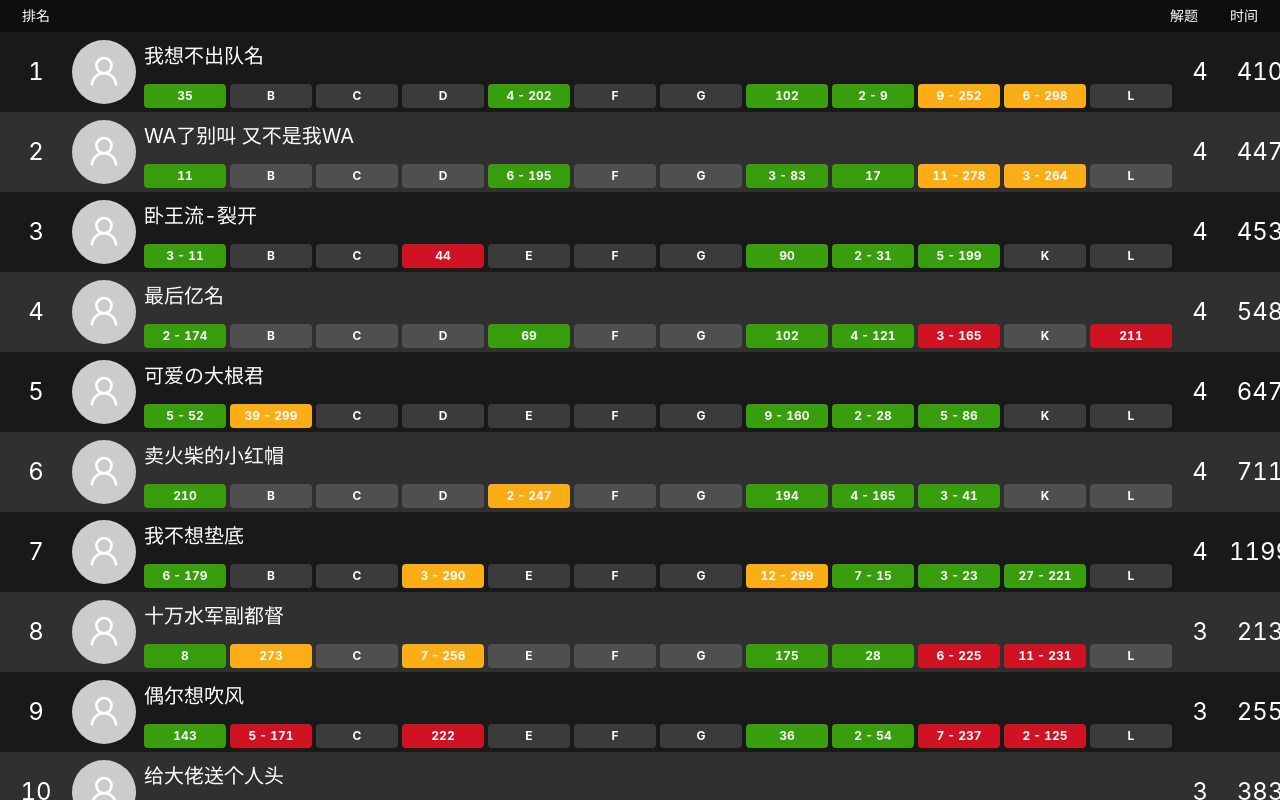
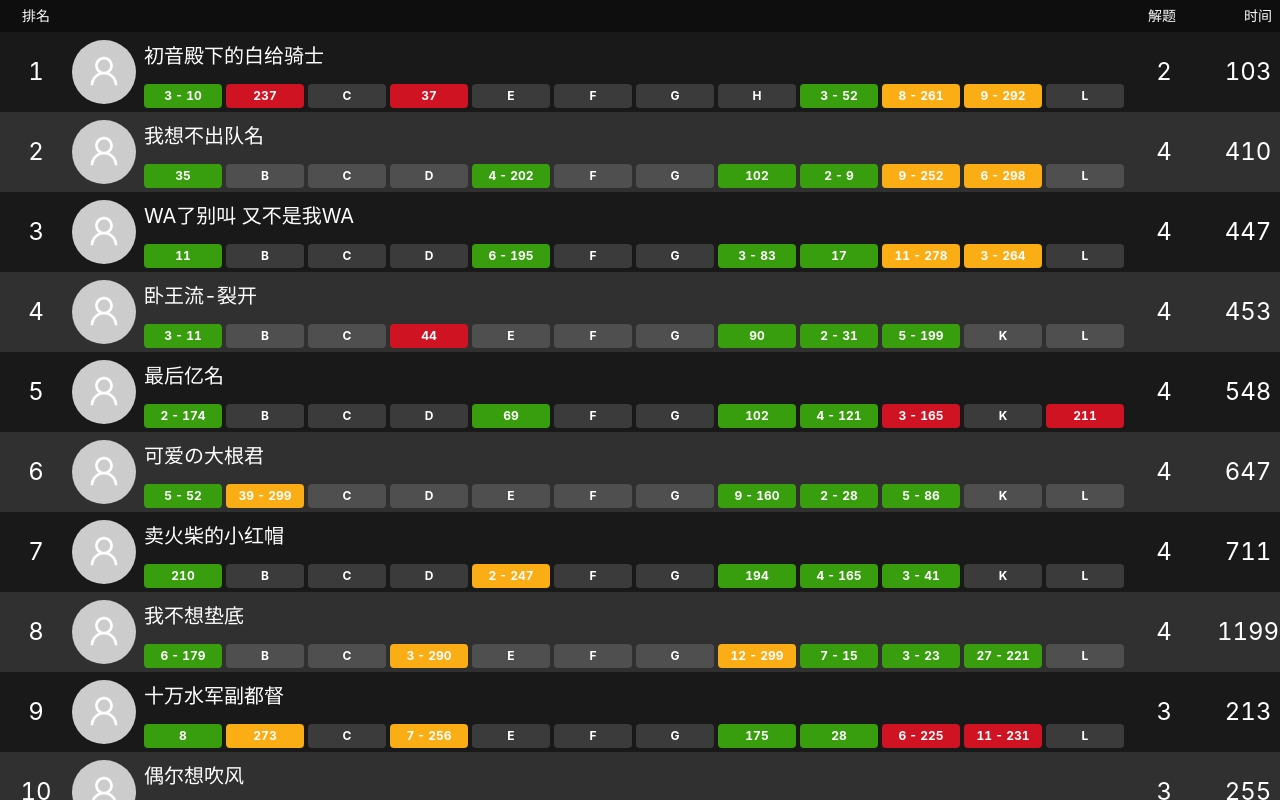
Before and after one commit to WeJudge/fancy-rank, a React (Create React App) app: page / in a window 1280 px wide. Built offline with nearby package versions, Linux system fonts and the light colour scheme.

Commit message:
diff动画

```diff
--- a/src/components/item.jsx
+++ b/src/components/item.jsx
@@ -131,10 +131,10 @@ class FancyRankItem extends React.Component {
         </div>
       </div>
       <div className="rank-item-solved">
-        {this.state.solved}
+        <span>{this.state.solved}</span>
       </div>
       <div className="rank-item-times">
-        {(this.state.totalUsedTime / 60).toFixed(0)}
+        <span>{(this.state.totalUsedTime / 60).toFixed(0)}</span>
       </div>
     </div>;
   }
--- a/src/fancy_rank.jsx
+++ b/src/fancy_rank.jsx
@@ -21,7 +21,7 @@ class FancyRank extends React.Component {
       currentIndex: 0,
       ...this.initState(),
     };
-    console.log(this.state);
+    console.log(this.state, this.props.fancyRankData);
   }
 
   state = {
@@ -65,15 +65,32 @@ class FancyRank extends React.Component {
     }
   };
 
-  setPosition = (from, to) => {
-    const { indexMapping } = this.state;
+  setPosition = (fromIndex, toIndex) => {
+    const { rankList } = this.state;
+    if (fromIndex >= rankList.length || toIndex >= rankList.length || fromIndex <= toIndex) {
+      return;
+    }
+    const target = rankList[fromIndex];
+    for (let i = fromIndex; i > toIndex; i--) {
+      rankList[i] = rankList[i - 1];
+    }
+    rankList[toIndex] = target;
+    this.setState({
+      rankList,
+    })
+  };
 
-  };
+  componentDidMount() {
+    setTimeout(() => {
+      this.setPosition(15, 0)
+    }, 3000)
+  }
 
   render() {
     return <div className="fancy-rank">
       <div className="fancy-rank-header">
         <div className="fancy-rank-header-item rank">排名</div>
+        <div className="fancy-rank-header-item fill_logo" />
         <div className="fancy-rank-header-item fill" />
         <div className="fancy-rank-header-item solved">解题</div>
         <div className="fancy-rank-header-item time">时间</div>
--- a/src/styles/fancy-rank.scss
+++ b/src/styles/fancy-rank.scss
@@ -29,14 +29,21 @@ $fancy-rank-header-height: 32px;
    &.fill {
     flex: 1 1 auto;
    }
+   &.fill_logo {
+    width: $fancy-rank-number-size * 3;
+   }
    &.rank {
     width: $fancy-rank-number-size * 3;
    }
    &.solved {
-    width: $fancy-rank-number-size * 2;
+    width: $fancy-rank-number-size * 3;
+    text-align: right;
+    padding-right: 8px;
    }
    &.time {
-    width: $fancy-rank-number-size * 3;
+    width: $fancy-rank-number-size * 4;
+    text-align: right;
+    padding-right: 8px;
    }
   }
  }
@@ -60,6 +67,7 @@ $fancy-rank-header-height: 32px;
   right: 0;
   display: flex;
   flex-direction: row;
+  transition: top 2s;
 
   &.moving {
    transition: top 2s ease-in-out;
@@ -139,16 +147,16 @@ $fancy-rank-header-height: 32px;
     text-align: center;
     font-size: $fancy-rank-number-size;
     line-height: $fancy-rank-item-height;
-    width: $fancy-rank-number-size * 2;
-    min-width: $fancy-rank-number-size * 2;
+    width: $fancy-rank-number-size * 3;
+    min-width: $fancy-rank-number-size * 3;
    }
 
    &-times {
     text-align: center;
     font-size: $fancy-rank-number-size;
     line-height: $fancy-rank-item-height;
-    width: $fancy-rank-number-size * 3;
-    min-width: $fancy-rank-number-size * 3;
+    width: $fancy-rank-number-size * 4;
+    min-width: $fancy-rank-number-size * 4;
    }
 
   }
```
